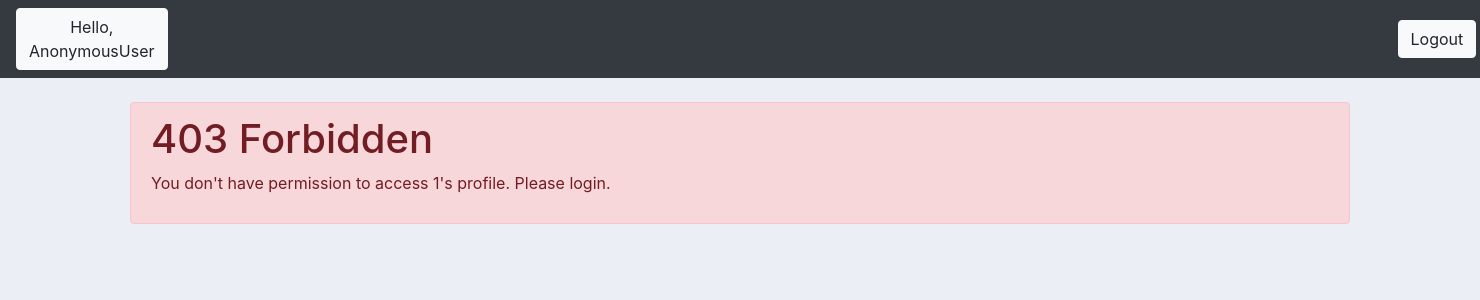
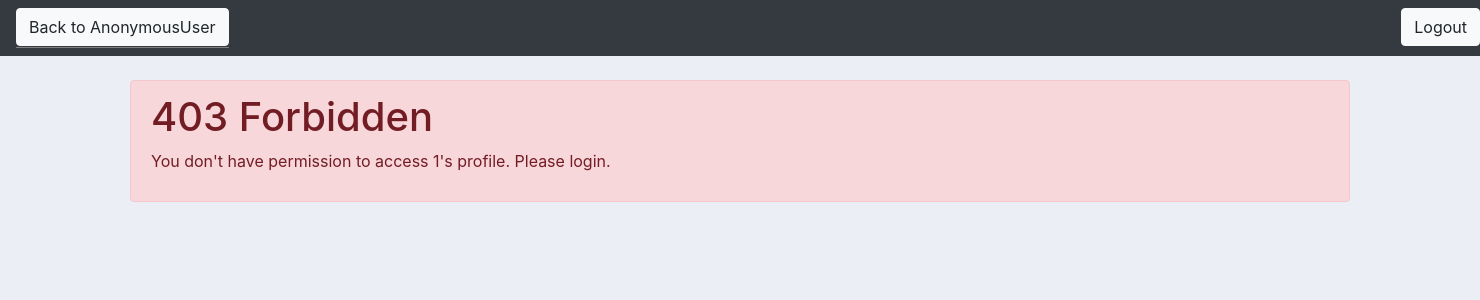
Before and after one commit to jialen2/Course_Partner_Matcher, a Django app: page /error/1 in a window 1480 px wide. Shown: the top 300 px of the page. Run offline with Django 3.2, Linux system fonts and the light colour scheme; some libraries are stand-ins or nearby versions.

Commit message:
add link back to user in error page

```diff
--- a/official/CoursePartnerMatcher/templates/error.html
+++ b/official/CoursePartnerMatcher/templates/error.html
@@ -12,8 +12,10 @@
 <body>
 
 <nav class="navbar navbar-expand-lg navbar-dark bg-dark">
-  <span class="btn btn-light">Hello, {{request.user}}</span>
-  <span ><a  class="btn btn-light" style="margin-left: 1230px" href="{% url 'logout' %}">Logout</a></span>
+<div style="border-bottom-width: 1px; border-bottom-style: solid; border-bottom-color: gray;height:40px;">
+  <button class="btn btn-light" href="/home/{{request.user}}">Back to {{request.user}} </button>
+  <button class="btn btn-light" style="position: absolute; right: 0;" href="{% url 'logout' %}"> Logout </button>
+</div>
 </nav>
     <br>
     {% for message in messages %}
```
